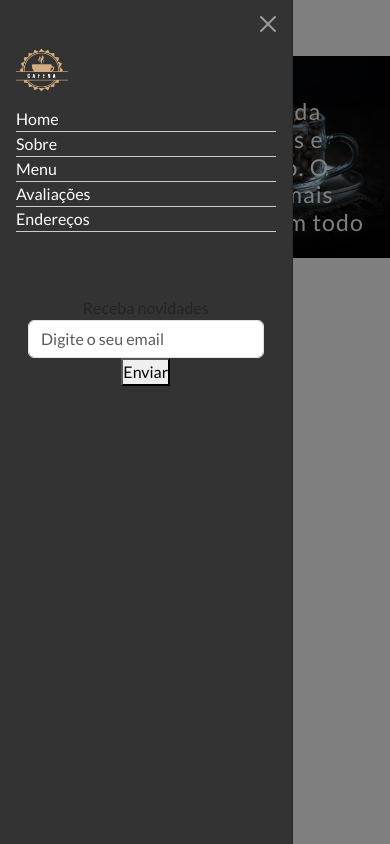
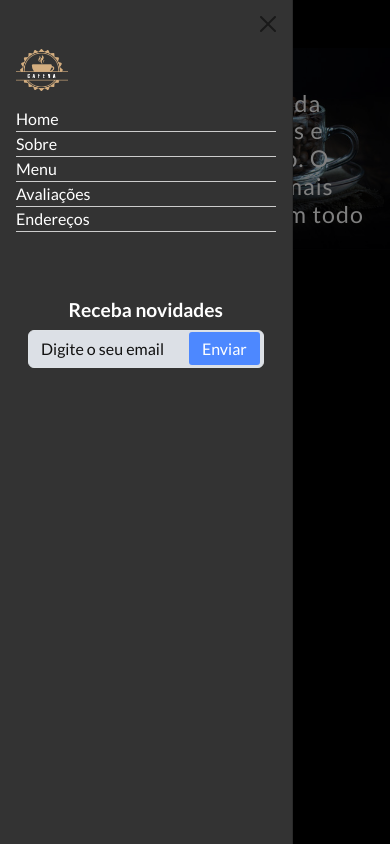
Before and after one commit to Alexdesenvolvedor-Front-End/Projeto-Cfateria, a plain HTML site: page index.html in a window 390 px wide. Both pictures are taken after a click on the button 40 px from the left and 28 px from the top of the page. Drawn offline with nearby package versions, Linux system fonts and the light colour scheme.

Commit message:
Projeto cafeteria em reconstrução

```diff
--- a/CSS/style.css
+++ b/CSS/style.css
@@ -9,6 +9,13 @@
     outline: none;
     font-family: "Lato", sans-serif;
 
+}
+
+
+
+
+body {
+    background: #000000;
 }
 
 
@@ -55,10 +62,12 @@
 
 
 .offcanvas {
-    /* background: #7a8288; */
     background: #333333;
+}
 
-/* Na sexta feira eu vou mexer nesse offcanvas , quero troca a cor */
+
+
+
 
 .list-unstyled li a {
     display: inline-block;
@@ -68,3 +77,86 @@
     font-weight: 500;
 
 }
+
+
+
+
+form label {
+    color: #fff;
+    font-size: 1.2em;
+    font-weight: 700;
+
+}
+
+
+.form-control {
+    margin-top: .3em;
+    background: #dce0e6;
+}
+
+
+
+
+
+.form-control:focus {
+    background: #e6e6e6;
+    border: none;
+    box-shadow: none;
+    outline: none;
+
+
+
+}
+
+
+
+.form-control::placeholder {
+    color: #111;
+
+}
+
+
+
+
+.input-wrap button {
+    padding: .3em .8em;
+    border-radius: 3px;
+    background: #4d88ff;
+    color: #ffffff;
+    border: none;
+}
+
+
+
+.input-wrap:hover {
+    background: #3c7ae6;
+}
+
+
+
+
+.input-wrap {
+    position: relative;
+}
+
+
+
+.input-wrap button {
+    position: absolute;
+    top: 2px;
+    right: 4px;
+
+}
+
+
+.navbar-toggler {
+    background: #f2f2f2;
+    font-size: .9em;
+}
+
+
+
+.navbar-toggler:focus {
+    border: none;
+    box-shadow: none;
+}
--- a/index.html
+++ b/index.html
@@ -58,7 +58,8 @@
         <!-- Cabeçalho do painel -->
         <div class="offcanvas-header">
             <!-- Botão para fechar -->
-            <button class="btn-close btn-close-white" data-bs-dismiss="offcanvas"></button>
+            <button class="btn-close" data-bs-dismiss="offcanvas"></button>
+
         </div>
 
         <!-- Corpo do painel -->
@@ -78,7 +79,7 @@
                         <form>
                             <label>Receba novidades</label>
 
-                            <div>
+                            <div class="input-wrap">
                                 <input type="email" class="form-control" placeholder="Digite o seu email" required>
                                 <button type="submit">Enviar</button>
                             </div>
```
